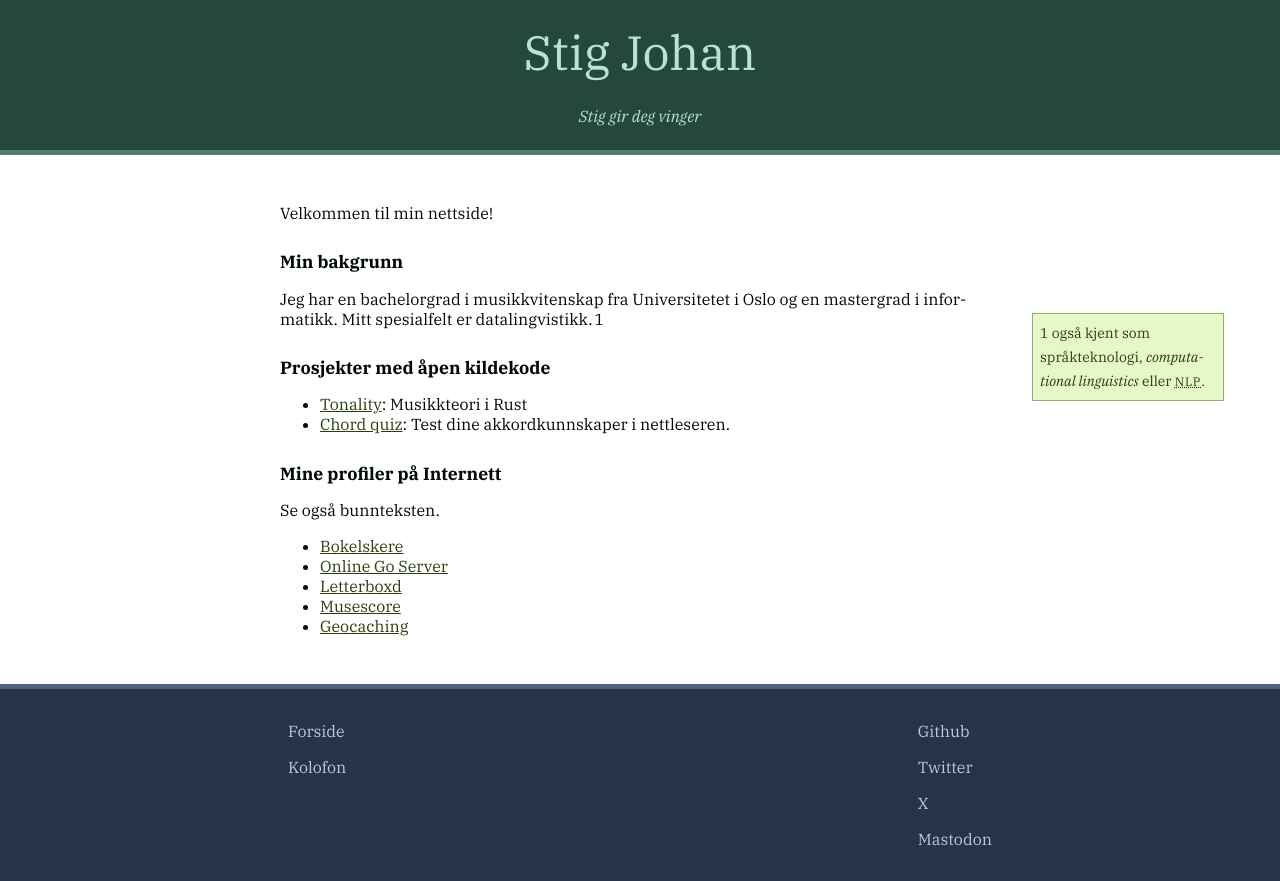
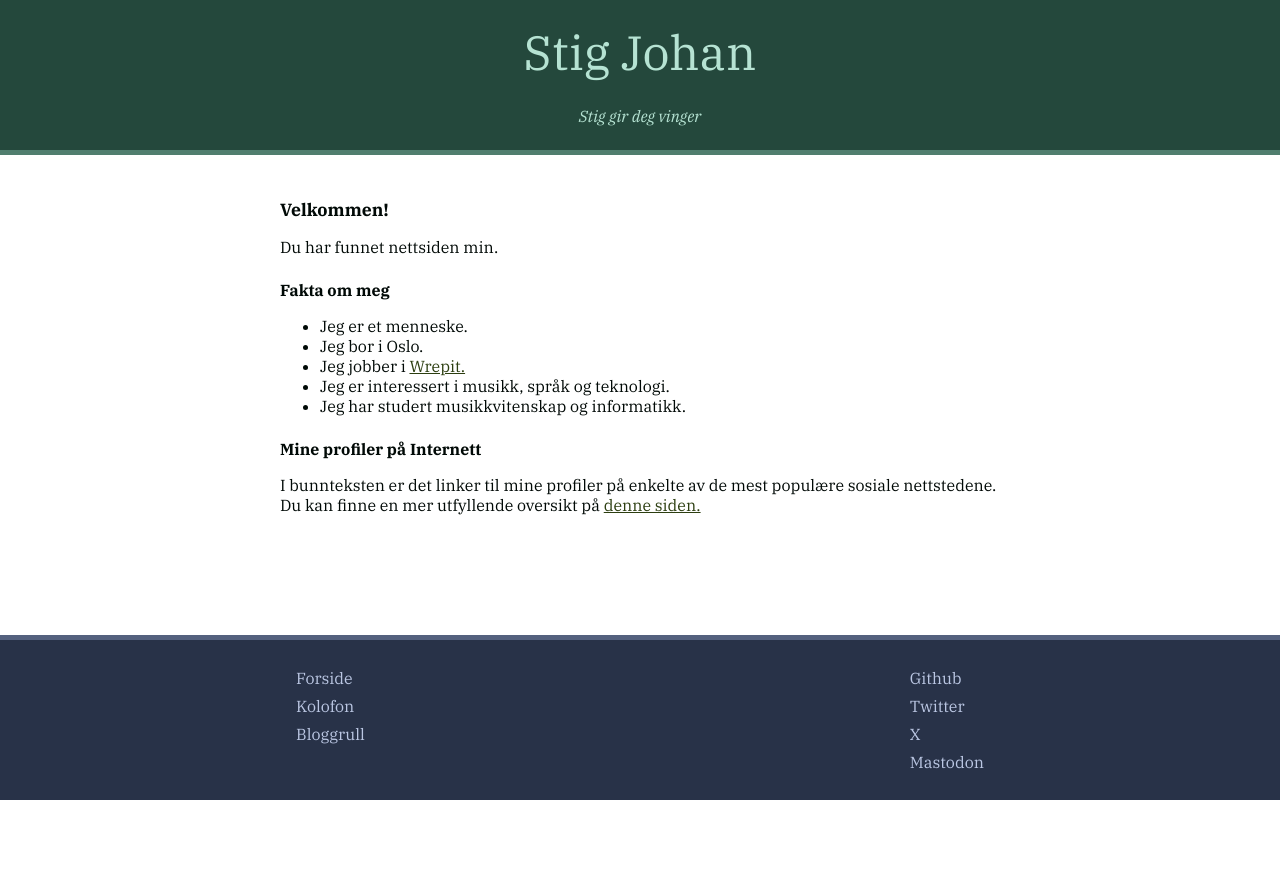
Before and after one commit to Stigjb/stigjb.github.io, a SvelteKit app: page / in a window 1280 px wide. After the commit the page ends 800 px from the top, so only its background shows below. Built offline with nearby package versions, Linux system fonts and the light colour scheme.

Commit message:
oppdater forside og lag bloggrull

```diff
--- a/src/lib/components/Footer.svelte
+++ b/src/lib/components/Footer.svelte
@@ -7,6 +7,7 @@
 		<div class="footer-nav">
 			<a href="{base}/">Forside</a>
 			<a href="{base}/kolofon">Kolofon</a>
+			<a href="{base}/bloggrull">Bloggrull</a>
 		</div>
 		<div class="footer-some">
 			<a href="https://github.com/stigjb">Github</a>
@@ -48,7 +49,10 @@
 				gap: 0;
 				a[href] {
 					text-decoration: none;
-					padding: 0.5em;
+					padding: 0.25em 1em;
+					&:hover {
+						text-decoration: underline;
+					}
 				}
 			}
 		}
--- a/src/lib/components/Header.svelte
+++ b/src/lib/components/Header.svelte
@@ -58,6 +58,7 @@
 				a[href] {
 					color: inherit;
 					text-decoration: none;
+					padding: 0.5rem 1rem;
 				}
 			}
 			p:last-child {
--- a/src/routes/+error.svelte
+++ b/src/routes/+error.svelte
@@ -1,3 +1,3 @@
-<h1>Å nei!</h1>
+<h1>Å nei, det har skjedd en feil!</h1>
 
-<p>Fytti katta!</p>
+<p>Fytti katta, det var som bare!</p>
--- a/src/routes/+page.svelte
+++ b/src/routes/+page.svelte
@@ -1,55 +1,25 @@
-<script>
-	import Sidenote from '$lib/components/Sidenote.svelte';
-	import Fl from '$lib/components/Fl.svelte';
-</script>
-
 <svelte:head>
 	<title>Stig Johan</title>
 </svelte:head>
 
-<p>Velkommen til min nettside!</p>
+<h2>Velkommen!</h2>
 
-<h2>Min bakgrunn</h2>
+<p>Du har funnet nettsiden min.</p>
+
+<h3>Fakta om meg</h3>
+
+<ul>
+	<li>Jeg er et menneske.</li>
+	<li>Jeg bor i Oslo.</li>
+	<li>Jeg jobber i <a href="https://wrepit.net">Wrepit.</a></li>
+	<li>Jeg er interessert i musikk, språk og teknologi.</li>
+	<li>Jeg har studert musikkvitenskap og informatikk.</li>
+</ul>
+
+<h3>Mine profiler på Internett</h3>
 
 <p>
-	Jeg har en bachelorgrad i musikkvitenskap fra Universitetet i Oslo og en mastergrad i informatikk.
-	Mitt spesialfelt er datalingvistikk.
-	<Sidenote tag="sn-nlp">
-		også kjent som språkteknologi, <Fl lang="en">computational linguistics</Fl> eller
-		<Fl lang="en"><abbr title="Natural Language Processing">NLP</abbr></Fl>.
-	</Sidenote>
+	I bunnteksten er det linker til mine profiler på enkelte av de mest populære sosiale nettstedene.
+	Du kan finne en mer utfyllende oversikt på
+	<a href="/identiteter-internett">denne siden.</a>
 </p>
-
-<h2>Prosjekter med åpen kildekode</h2>
-
-<ul>
-	<li>
-		<a href="https://lib.rs/crate/tonality">Tonality</a>: Musikkteori i Rust
-	</li>
-	<li>
-		<a href="https://stigjohan.no/chord-quiz">Chord quiz</a>: Test dine akkordkunnskaper i
-		nettleseren.
-	</li>
-</ul>
-
-<h2>Mine profiler på Internett</h2>
-
-<p>Se også bunnteksten.</p>
-
-<ul>
-	<li>
-		<a href="https://bokelskere.no/Stig">Bokelskere</a>
-	</li>
-	<li>
-		<a href="https://online-go.com/player/94272/">Online Go Server</a>
-	</li>
-	<li>
-		<a href="https://letterboxd.com/hjullaster/">Letterboxd</a>
-	</li>
-	<li>
-		<a href="https://musescore.com/stig">Musescore</a>
-	</li>
-	<li>
-		<a href="https://www.geocaching.com/p/?guid=db9ebdb2-7a5d-4744-bde7-97a9ea17c82a">Geocaching</a>
-	</li>
-</ul>
```
Also changed, not shown: src/routes/bloggrull/+page.md (added, +12 -0 lines), src/routes/identiteter-internett/+page.md (renamed from src/routes/internett/+page.md).
